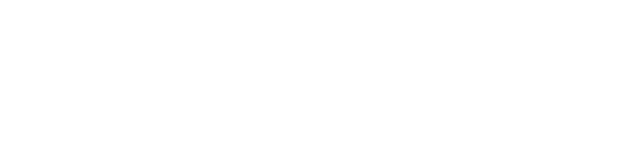
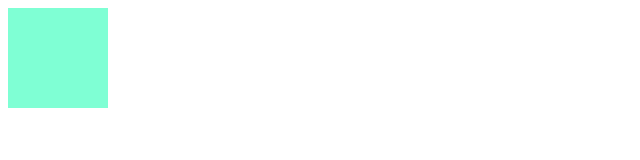
Before and after one commit to TheGreatOverWolf/Project-Rock-Paper-Scissors, a plain HTML site: page index.html in a window 1280 px wide. Shown: the whole page, without its empty margins (0-640 px from the left). Drawn offline with Linux system fonts and the light colour scheme.

Commit message:
testing js css link

```diff
--- a/index.html
+++ b/index.html
@@ -5,10 +5,10 @@
     <meta name="viewport" content="width=device-width, initial-scale=1.0">
     <title>Document</title>
     <link rel="stylesheet" href="style.css">
-    <link rel="script" href="script.js">
 </head>
 <body>
 
-
+    <div class="test"></div>
+    <script src="script.js"></script>
 </body>
 </html>
--- a/script.js
+++ b/script.js
@@ -1 +1 @@
-console.log("Hello World")
+console.log("test")
--- a/style.css
+++ b/style.css
@@ -0,0 +1,6 @@
+.test {
+    height: 100px;
+    width:  100px;
+    color: rgb(255, 0, 0);
+    background-color: aquamarine;
+}
```
